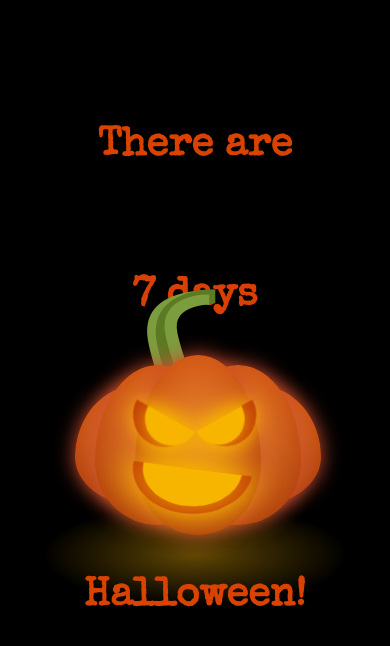
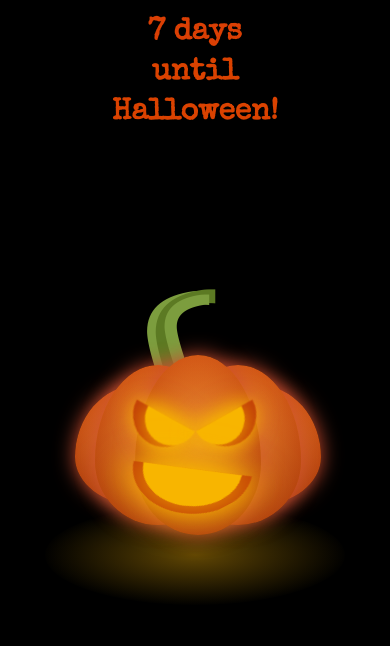
Before and after one commit to scrabill/how-many-days-until-halloween, a plain HTML site: page index.html in a window 390 px wide. Shown: the part 200-846 px from the top of the page. Drawn offline with nearby package versions, Linux system fonts and the light colour scheme; a web font is replaced by a local one.

Commit message:
Curated index.html, Fixed responsivenes via CSS for all types for all types of devices

```diff
--- a/css/styles.css
+++ b/css/styles.css
@@ -3,7 +3,6 @@
 	padding: 0;
 	box-sizing: border-box;
 }
-
 body {
 	position: relative;
 	height: 100vh;
@@ -11,27 +10,25 @@
 	font-family: 'Special Elite', cursive;
 	background-color: #000;
 }
-
 h1 {
+	color: #DA4200;
+	font-size: 6rem;
+	left: 50%;
+	line-height: 120px;
 	position: absolute;
-	top: 50%;
-	left: 50%;
+	text-align: center;
+	top: 40%;
 	transform: translate(-50%, -50%);
-	font-size: 6rem;
-	text-align: center;
-	color: #DA4200;
 }
-
 .ghostContainer {
 	position: absolute;
 	top: 10vh;
-	left: 80vw;
+	left: 0;
 	width: 100px;
 	height: 100px;
 	z-index: -5;
 	animation: ghostAnimation 10s ease-in infinite;
 }
-
 .ghostOne {
 	background-color: #ffffff;
 	position: absolute;
@@ -42,7 +39,6 @@
 	border-radius: 25px;
 	z-index: -2;
 }
-
 .ghostTwo {
 	background-color: #ffffff;
 	position: absolute;
@@ -52,7 +48,6 @@
 	width: 100px;
 	z-index: -3;
 }
-
 .ghostThree {
 	background-color: #000;
 	position: absolute;
@@ -63,7 +58,6 @@
 	border-radius: 50%;
 	z-index: -2;
 }
-
 .ghostFour {
 	background-color: #000;
 	position: absolute;
@@ -74,7 +68,6 @@
 	border-radius: 50%;
 	z-index: -2;
 }
-
 .ghostEyeOne {
 	background-color: #00bbff;
 	position: absolute;
@@ -85,7 +78,6 @@
 	border-radius: 50%;
 	z-index: -1;
 }
-
 .ghostEyeTwo {
 	background-color: #00bbff;
 	position: absolute;
@@ -96,41 +88,45 @@
 	border-radius: 50%;
 	z-index: -1;
 }
-
 .red {
 	animation: redinterval 3s infinite alternate;
 }
-
 h1#spooky {
-    margin: 150px auto;
+	margin-top: 0;
 	text-align: center;
-    line-height: 150px;
+	/*line-height: 70px;*/
 }
-
 @keyframes redinterval {
 	0% { color: #DA4200; }
 	30% { color: #DA4200; }
 	70% { color: crimson ; }
 	100% { color: crimson ; }
 }
+@media only screen and (max-width: 768px) {
+	h1 {
+		font-size: 50px;
+		top: 30%;
+	}
+	h1#spooky {
+		line-height: 90px;
+	}
 
+}
 @media only screen and (max-width: 480px) {
 	h1 {
 		font-size: 30px;
+		top: 30%;
+	}
+	h1#spooky {
+		line-height: 40px;
 	}
 }
-
 @media only screen and (max-width: 320px) {
 	h1 {
-	  font-size: 20px;
-	}
-  }
-@media only screen and (max-width: 768px) {
-	h1 {
-	  font-size: 40px;
-	}
+		/*font-size: 20px;*/
 	}
 
+}
 @keyframes ghostAnimation {
 	20% {
 		top: 60vh;
```
Also changed, not shown: index.html (+3 -21 lines). Lines whose indentation alone changed are shown as unchanged.
